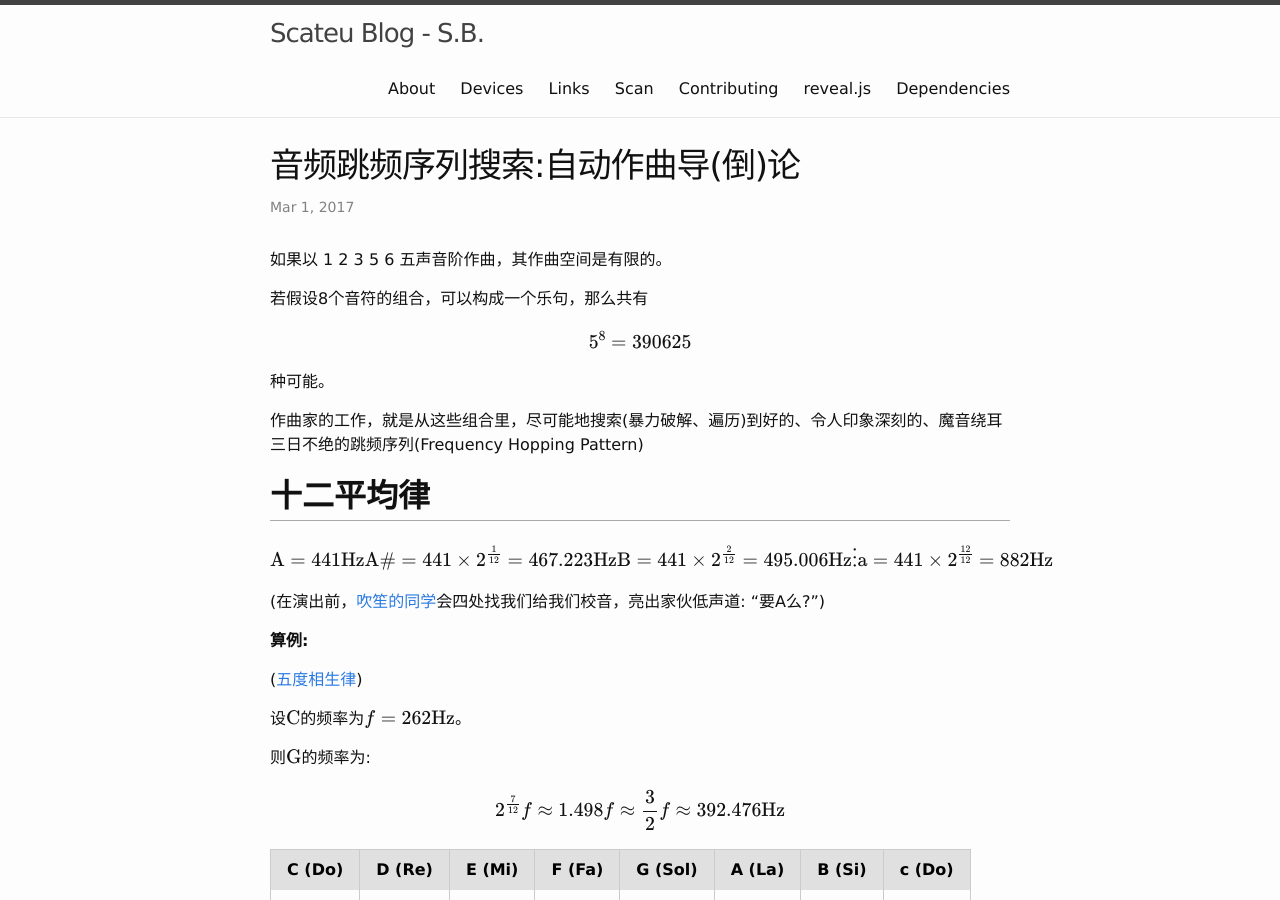
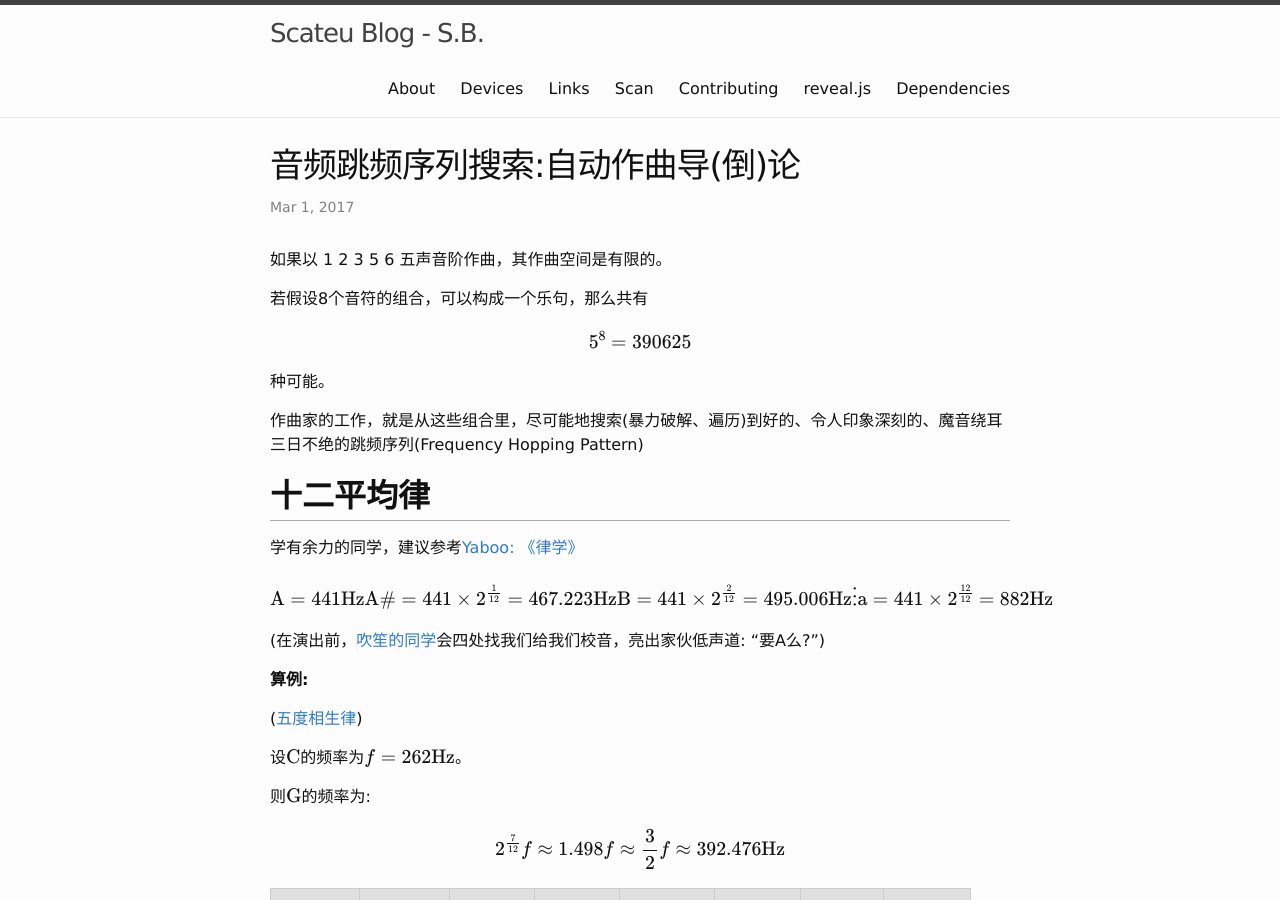
Before and after one commit to scateu/scateu.github.io, a Jekyll site: the page built from _posts/2017-03-01-notes-on-automated-composition.md, in a window 1280 px wide and 900 px high. Built offline with Jekyll 4.4.1, drawn with Linux system fonts in a browser that asks for light colours; nearby versions of some CDN libraries; formulas are drawn with MathJax 3; comment, search, counter and statistics services are not loaded.

Commit message:
Sat Mar  4 23:15:23 CST 2017

```diff
--- a/_posts/2017-03-01-notes-on-automated-composition.md
+++ b/_posts/2017-03-01-notes-on-automated-composition.md
@@ -19,6 +19,8 @@ $$
 作曲家的工作，就是从这些组合里，尽可能地搜索(暴力破解、遍历)到好的、令人印象深刻的、魔音绕耳三日不绝的跳频序列(Frequency Hopping Pattern)
 
 ## 十二平均律
+
+学有余力的同学，建议参考[Yaboo: 《律学》](https://leoyaboo.github.io/2017/03/04/musical-temperament.html)
 
 $$
 \mathrm{A} = 441 \mathrm{Hz} \\
```
